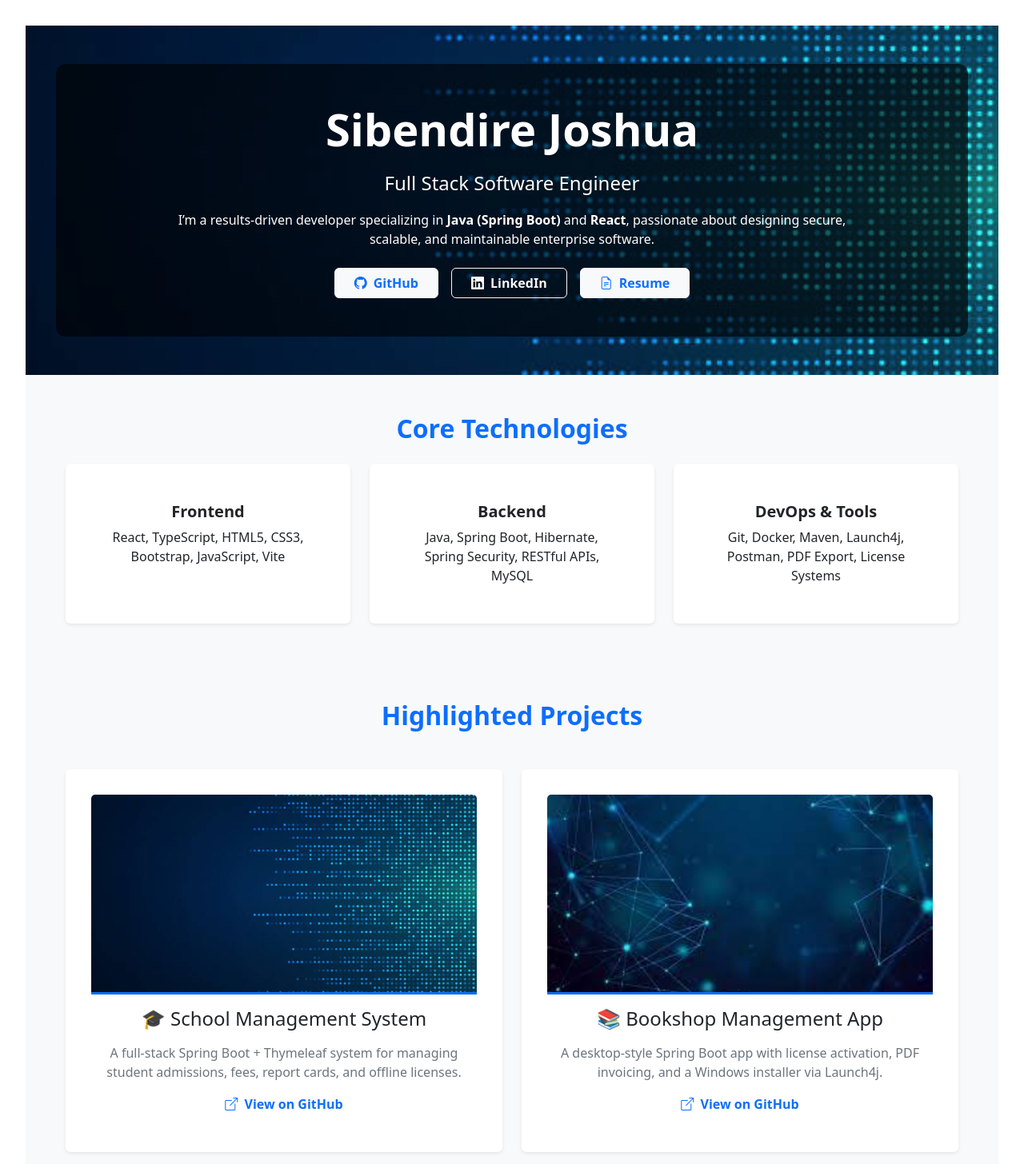
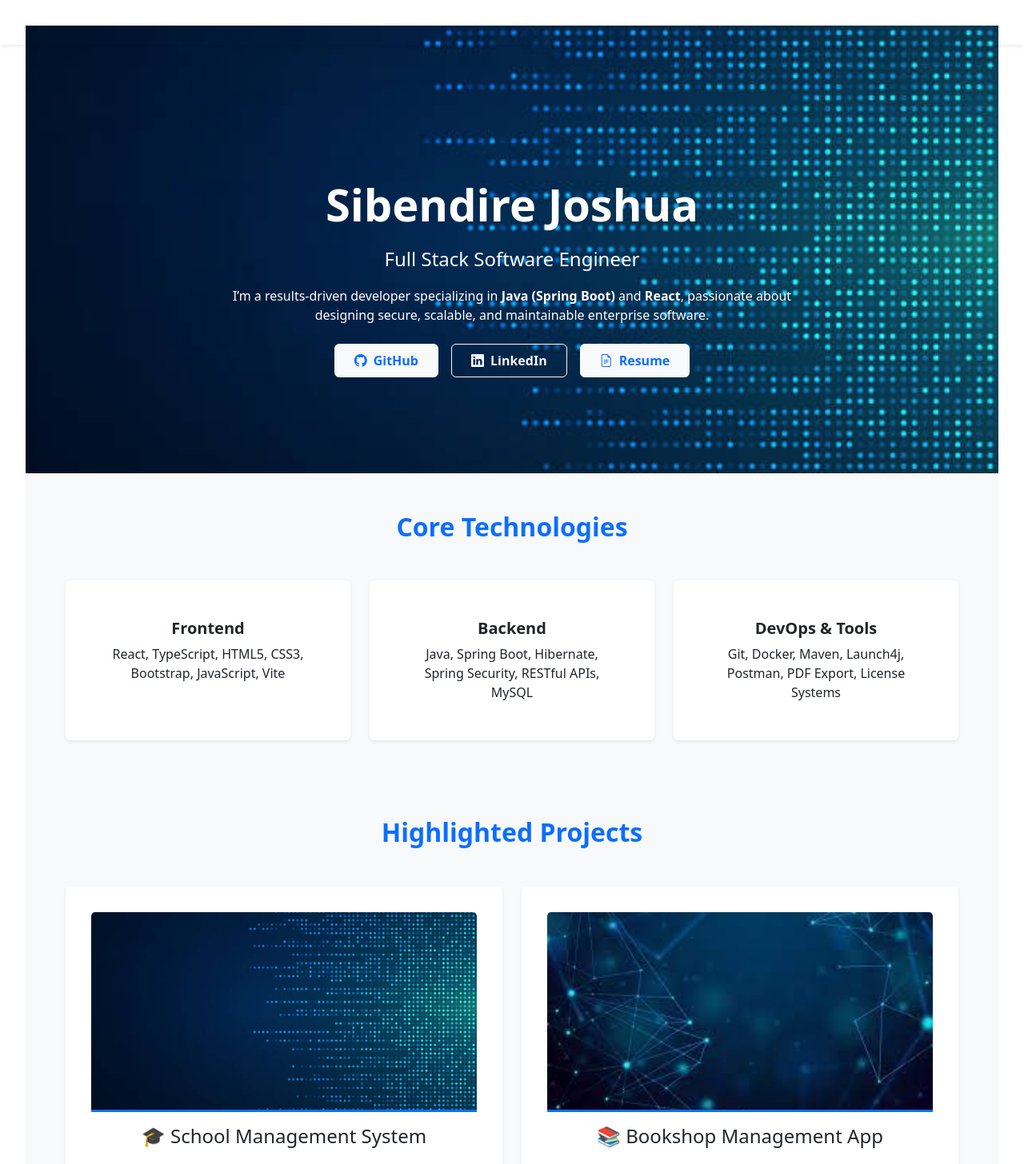
Before and after one commit to sibendire/joshua-portfolio, a React (Vite) app: page / in a window 1280 px wide. Shown: the top 1456 px of the page at 80% size. Built offline with nearby package versions, Linux system fonts and the light colour scheme.

Commit message:
created the components

```diff
--- a/src/App.css
+++ b/src/App.css
@@ -40,3 +40,23 @@
 .read-the-docs {
   color: #888;
 }
+/* Hover effect for project cards */
+.project-card {
+  transition: transform 0.3s ease, box-shadow 0.3s ease;
+}
+
+.project-card:hover {
+  transform: translateY(-8px);
+  box-shadow: 0 15px 25px rgba(0, 0, 0, 0.2);
+}
+
+/* Button hover effects */
+.btn-primary:hover {
+  background-color: #0b2c8a;
+  border-color: #0b2c8a;
+}
+
+.btn-outline-primary:hover {
+  background-color: #0d6efd;
+  color: white;
+}
--- a/src/App.tsx
+++ b/src/App.tsx
@@ -1,39 +1,50 @@
-import React from "react";
+import React, { useEffect, useState } from "react";
 import "bootstrap/dist/css/bootstrap.min.css";
 import "bootstrap-icons/font/bootstrap-icons.css";
 import "./App.css";
+import Navbar from "./components/Navbar.jsx";
+
 
 const App = () => {
   return (
     <div className="bg-light text-dark min-vh-100">
+      {/* NAVBAR */}
+      <Navbar />
+
       {/* HERO SECTION */}
       <section
-        className="text-center text-white py-5"
+        id="hero"
+        className="text-center text-white d-flex align-items-center justify-content-center"
         style={{
+          minHeight: "70vh",
           backgroundImage: "url('/screenshots/port.jpg')",
           backgroundSize: "cover",
           backgroundPosition: "center",
-          backgroundRepeat: "no-repeat",
+          paddingTop: "70px",
         }}
       >
         <div
-          className="container py-5"
-          style={{ backgroundColor: "rgba(0, 0, 0, 0.6)", borderRadius: "12px" }}
+          className="container py-5 px-4"
+          style={{
+            //backgroundColor: "rgba(0,0,0,0.6)",
+            borderRadius: "16px",
+            maxWidth: "800px",
+          }}
         >
           <h1 className="display-4 fw-bold mb-3">Sibendire Joshua</h1>
           <p className="fs-4 mb-3">Full Stack Software Engineer</p>
-          <p className="mx-auto w-75">
+          <p className="mb-4">
             I’m a results-driven developer specializing in{" "}
             <strong>Java (Spring Boot)</strong> and <strong>React</strong>,
             passionate about designing secure, scalable, and maintainable
             enterprise software.
           </p>
-          <div className="d-flex justify-content-center gap-3 mt-4">
+          <div className="d-flex justify-content-center gap-3 flex-wrap">
             <a
               href="https://github.com/sibendire"
               target="_blank"
               rel="noreferrer"
-              className="btn btn-light fw-semibold text-primary px-4"
+              className="btn btn-light fw-semibold text-primary px-4 py-2"
             >
               <i className="bi bi-github me-2"></i>GitHub
             </a>
@@ -41,7 +52,7 @@ const App = () => {
               href="https://www.linkedin.com/in/sibendire-joshua-5b0850262/"
               target="_blank"
               rel="noreferrer"
-              className="btn btn-outline-light fw-semibold px-4"
+              className="btn btn-outline-light fw-semibold px-4 py-2"
             >
               <i className="bi bi-linkedin me-2"></i>LinkedIn
             </a>
@@ -49,135 +60,114 @@ const App = () => {
               href="/resume.pdf"
               target="_blank"
               rel="noreferrer"
-              className="btn btn-light fw-semibold text-primary px-4"
+              className="btn btn-light fw-semibold text-primary px-4 py-2"
             >
               <i className="bi bi-file-earmark-text me-2"></i>Resume
             </a>
           </div>
         </div>
       </section>
-
       {/* TECH STACK */}
-      <section className="py-5 text-center container">
-        <h2 className="fw-bold text-primary mb-4">Core Technologies</h2>
+      <section id="tech" className="py-5 text-center container">
+        <h2 className="fw-bold text-primary mb-5">Core Technologies</h2>
         <div className="row g-4">
-          <div className="col-md-4">
+          {[
+            {
+              title: "Frontend",
+              text: "React, TypeScript, HTML5, CSS3, Bootstrap, JavaScript, Vite",
+            },
+            {
+              title: "Backend",
+              text: "Java, Spring Boot, Hibernate, Spring Security, RESTful APIs, MySQL",
+            },
+            {
+              title: "DevOps & Tools",
+              text: "Git, Docker, Maven, Launch4j, Postman, PDF Export, License Systems",
+            },
+          ].map((tech, idx) => (
+            <div className="col-md-4" key={idx}>
               <div className="card shadow-sm h-100 border-0">
                 <div className="card-body">
-                <h5 className="card-title fw-semibold">Frontend</h5>
-                <p className="card-text">
-                  React, TypeScript, HTML5, CSS3, Bootstrap, JavaScript, Vite
-                </p>
+                  <h5 className="card-title fw-semibold">{tech.title}</h5>
+                  <p className="card-text">{tech.text}</p>
                 </div>
               </div>
             </div>
-
-          <div className="col-md-4">
-            <div className="card shadow-sm h-100 border-0">
-              <div className="card-body">
-                <h5 className="card-title fw-semibold">Backend</h5>
-                <p className="card-text">
-                  Java, Spring Boot, Hibernate, Spring Security, RESTful APIs,
-                  MySQL
-                </p>
-              </div>
-            </div>
-          </div>
-
-          <div className="col-md-4">
-            <div className="card shadow-sm h-100 border-0">
-              <div className="card-body">
-                <h5 className="card-title fw-semibold">DevOps & Tools</h5>
-                <p className="card-text">
-                  Git, Docker, Maven, Launch4j, Postman, PDF Export, License
-                  Systems
-                </p>
-              </div>
-            </div>
-          </div>
+          ))}
         </div>
       </section>
 
-      {/* PROJECTS SECTION */}
-      <section className="py-5 bg-light">
+      {/* PROJECTS */}
+<section id="projects" className="py-5 bg-light">
   <div className="container">
     <h2 className="fw-bold text-primary text-center mb-5">
       Highlighted Projects
     </h2>
     <div className="row g-4">
-            {/* School Management System */}
-            <div className="col-md-6">
-              <div className="card h-100 shadow-sm border-0">
+      {[
+        {
+          title: "🎓 School Management System",
+          image: "/screenshots/port.jpg",
+          description:
+            "A full-stack Spring Boot + Thymeleaf system for managing student admissions, fees, report cards, and offline licenses.",
+          github: "https://github.com/sibendire",
+          demo: "https://your-live-demo-link.com", // replace with actual live demo if available
+        },
+        {
+          title: "📚 Bookshop Management App",
+          image: "/screenshots/images.jpeg",
+          description:
+            "A desktop-style Spring Boot app with license activation, PDF invoicing, and a Windows installer via Launch4j.",
+          github: "https://github.com/sibendire",
+          demo: "https://your-live-demo-link.com", // replace with actual live demo if available
+        },
+      ].map((project, idx) => (
+        <div className="col-md-6" key={idx}>
+          <div className="card h-100 shadow-sm border-0 project-card">
             <img
-                  src="/screenshots/port.jpg"
+              src={project.image}
               className="card-img-top"
-                  alt="School Management System"
+              alt={project.title}
               style={{
                 borderBottom: "3px solid #0d6efd",
                 objectFit: "cover",
                 height: "250px",
               }}
             />
-                <div className="card-body">
-                  <h4 className="card-title mb-3">
-                    🎓 School Management System
-                  </h4>
-                  <p className="card-text text-secondary">
-                    A full-stack Spring Boot + Thymeleaf system for managing
-                    student admissions, fees, report cards, and offline licenses.
-                  </p>
+            <div className="card-body d-flex flex-column">
+              <h4 className="card-title mb-3">{project.title}</h4>
+              <p className="card-text text-secondary flex-grow-1">{project.description}</p>
+
+              {/* Buttons */}
+              <div className="d-flex gap-2 mt-3">
                 <a
-                    href="https://github.com/sibendire"
+                  href={project.github}
                   target="_blank"
                   rel="noreferrer"
-                    className="fw-semibold text-primary text-decoration-none"
+                  className="btn btn-outline-primary fw-semibold flex-grow-1"
                 >
-                    <i className="bi bi-box-arrow-up-right me-1"></i> View on
-                    GitHub
+                  <i className="bi bi-github me-1"></i> GitHub
+                </a>
+                <a
+                  href={project.demo || project.github}
+                  target="_blank"
+                  rel="noreferrer"
+                  className="btn btn-primary fw-semibold flex-grow-1"
+                >
+                  <i className="bi bi-display me-1"></i> Live Demo
                 </a>
               </div>
             </div>
           </div>
-
-            {/* Bookshop Management App */}
-            <div className="col-md-6">
-              <div className="card h-100 shadow-sm border-0">
-                <img
-                  src="/screenshots/images.jpeg"
-                  className="card-img-top"
-                  alt="Bookshop Management App"
-                  style={{
-                    borderBottom: "3px solid #0d6efd",
-                    objectFit: "cover",
-                    height: "250px",
-                  }}
-                />
-                <div className="card-body">
-                  <h4 className="card-title mb-3">
-                    📚 Bookshop Management App
-                  </h4>
-                  <p className="card-text text-secondary">
-                    A desktop-style Spring Boot app with license activation, PDF
-                    invoicing, and a Windows installer via Launch4j.
-                  </p>
-                  <a
-                    href="https://github.com/sibendire"
-                    target="_blank"
-                    rel="noreferrer"
-                    className="fw-semibold text-primary text-decoration-none"
-                  >
-                    <i className="bi bi-box-arrow-up-right me-1"></i> View on
-                    GitHub
-                  </a>
         </div>
-              </div>
-            </div>
+      ))}
     </div>
   </div>
 </section>
 
       {/* CONTACT */}
       <section
+        id="contact"
         className="py-5 text-center text-white"
         style={{ backgroundColor: "#1e3a8a" }}
       >
--- /dev/null
+++ b/src/components/Navbar.jsx
@@ -0,0 +1,67 @@
+// src/components/Navbar.js
+import React, { useEffect, useState } from "react";
+
+const Navbar = () => {
+  const [scrolled, setScrolled] = useState(false);
+
+  useEffect(() => {
+    const handleScroll = () => {
+      setScrolled(window.scrollY > 50);
+    };
+    window.addEventListener("scroll", handleScroll);
+    return () => window.removeEventListener("scroll", handleScroll);
+  }, []);
+
+  const scrollToSection = (id) => {
+    const section = document.getElementById(id);
+    if (section) {
+      section.scrollIntoView({ behavior: "smooth" });
+    }
+  };
+
+  return (
+    <nav
+      className={`navbar navbar-expand-lg fixed-top shadow-sm transition ${
+        scrolled ? "bg-primary" : "bg-transparent"
+      }`}
+    >
+      <div className="container">
+        <a
+          className="navbar-brand fw-bold text-white"
+          onClick={() => scrollToSection("hero")}
+          style={{ cursor: "pointer" }}
+        >
+
+        </a>
+        <button
+          className="navbar-toggler"
+          type="button"
+          data-bs-toggle="collapse"
+          data-bs-target="#navbarNav"
+          aria-controls="navbarNav"
+          aria-expanded="false"
+          aria-label="Toggle navigation"
+        >
+          <span className="navbar-toggler-icon"></span>
+        </button>
+        <div className="collapse navbar-collapse" id="navbarNav">
+          <ul className="navbar-nav ms-auto">
+            {["hero", "tech", "projects", "contact"].map((section) => (
+              <li className="nav-item" key={section}>
+                <a
+                  className="nav-link text-white fw-semibold mx-2"
+                  onClick={() => scrollToSection(section)}
+                  style={{ cursor: "pointer", transition: "0.3s" }}
+                >
+                  {section.charAt(0).toUpperCase() + section.slice(1)}
+                </a>
+              </li>
+            ))}
+          </ul>
+        </div>
+      </div>
+    </nav>
+  );
+};
+
+export default Navbar;
```
Lines whose indentation alone changed are shown as unchanged.
